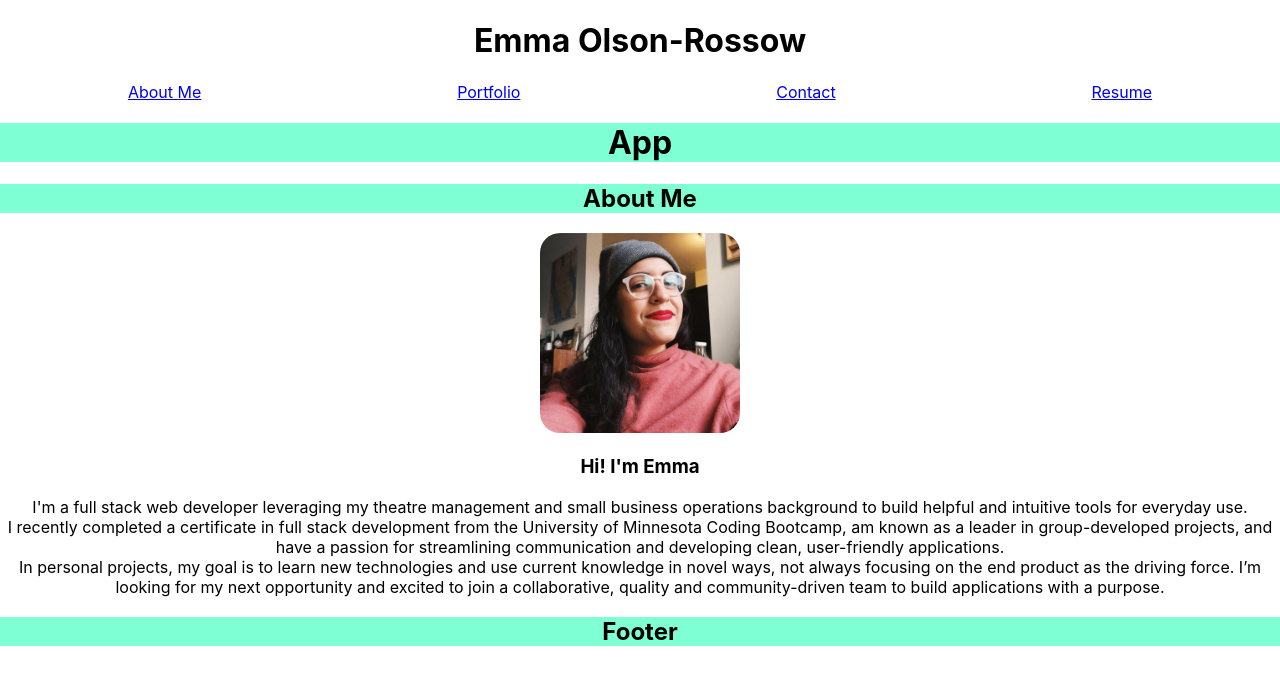
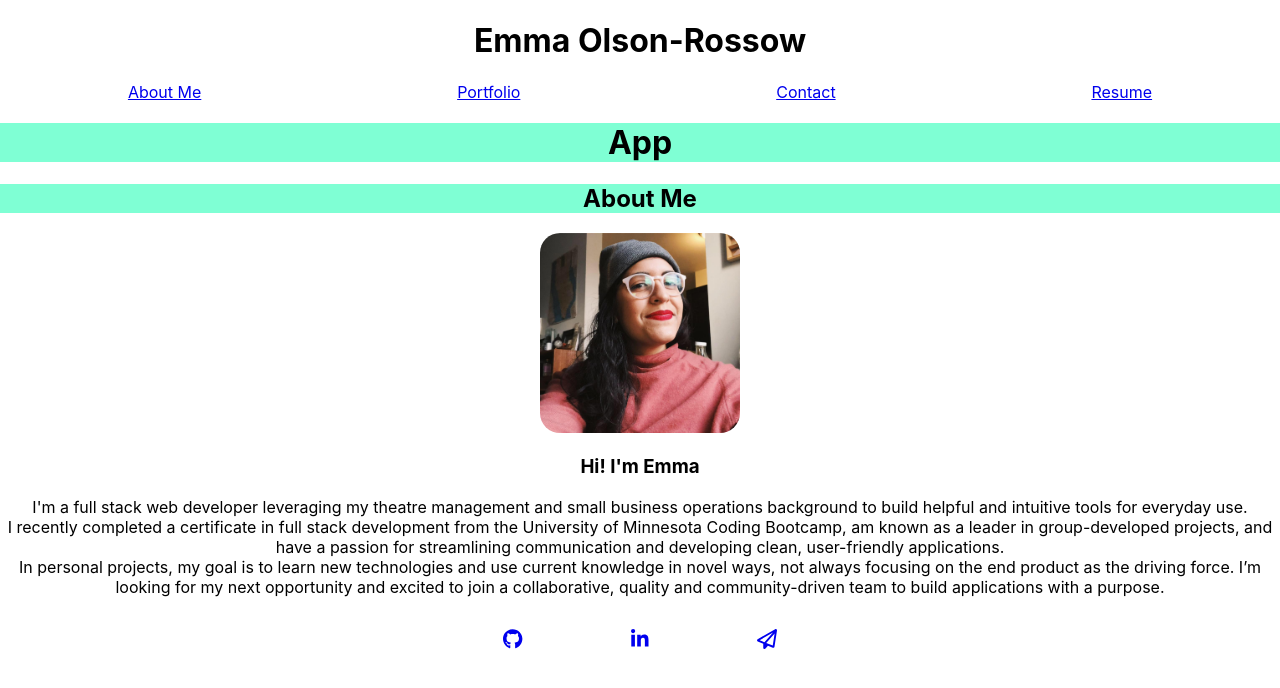
Before and after one commit to emmazart/portfolio, a React (Create React App) app: page / in a window 1280 px wide. Shown: the top 688 px of the page. Built offline with nearby package versions, Linux system fonts and the light colour scheme.

Commit message:
add icons to footer

```diff
--- a/package.json
+++ b/package.json
@@ -5,6 +5,10 @@
   "proxy": "http://localhost:3000",
   "private": true,
   "dependencies": {
+    "@fortawesome/fontawesome-svg-core": "^6.1.1",
+    "@fortawesome/free-brands-svg-icons": "^6.1.1",
+    "@fortawesome/free-regular-svg-icons": "^6.1.1",
+    "@fortawesome/react-fontawesome": "^0.2.0",
     "@testing-library/jest-dom": "^5.16.4",
     "@testing-library/react": "^13.3.0",
     "@testing-library/user-event": "^13.5.0",
--- a/src/App.css
+++ b/src/App.css
@@ -25,7 +25,7 @@
   padding-left: none;
 }
 
-.nav-list {
+.nav-list, .footer-list {
   list-style: none;
   display: flex;
   width: 100%;
@@ -33,3 +33,13 @@
   justify-content: space-around;
   padding-left: 0;
 }
+
+.footer {
+  display: flex;
+  justify-content: center;
+}
+
+.footer-list {
+  width: 30%;
+  justify-content: space-around;
+}
--- a/src/components/Footer/index.js
+++ b/src/components/Footer/index.js
@@ -1,9 +1,30 @@
 import React from 'react';
+import { FontAwesomeIcon } from '@fortawesome/react-fontawesome';
+import { faLinkedin, faLinkedinIn, faGithub } from '@fortawesome/free-brands-svg-icons';
+import { faPaperPlane } from '@fortawesome/free-regular-svg-icons';
 
 function Footer() {
 
     return(
-        <h2 className='test'>Footer</h2>
+        <footer className='footer'>
+            <ul className='footer-list'>
+                <li>
+                    <a href="https://github.com/emmazart">
+                    <FontAwesomeIcon icon={ faGithub } size="lg" />
+                    </a>
+                </li>
+                <li>
+                    <a href="https://www.linkedin.com/in/emma-c-olson-a1340889">
+                    <FontAwesomeIcon icon={ faLinkedinIn } size="lg" />
+                    </a>
+                </li>
+                <li>
+                    <a href="mailto:emma.olson794@gmail.com">
+                    <FontAwesomeIcon icon={ faPaperPlane } size="lg" />
+                    </a>
+                </li>
+            </ul>
+        </footer>
     )
 }
 
```
Also changed, not shown: 1 other file (tests, documents, lock files or other folders).
